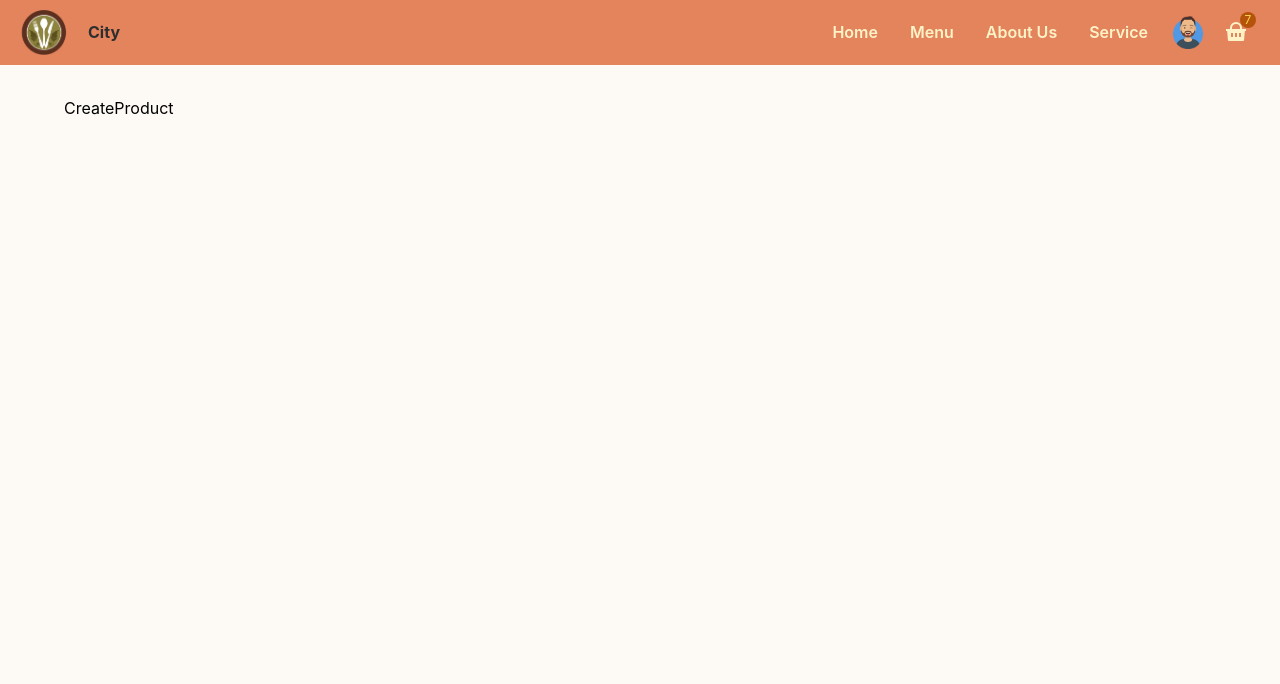
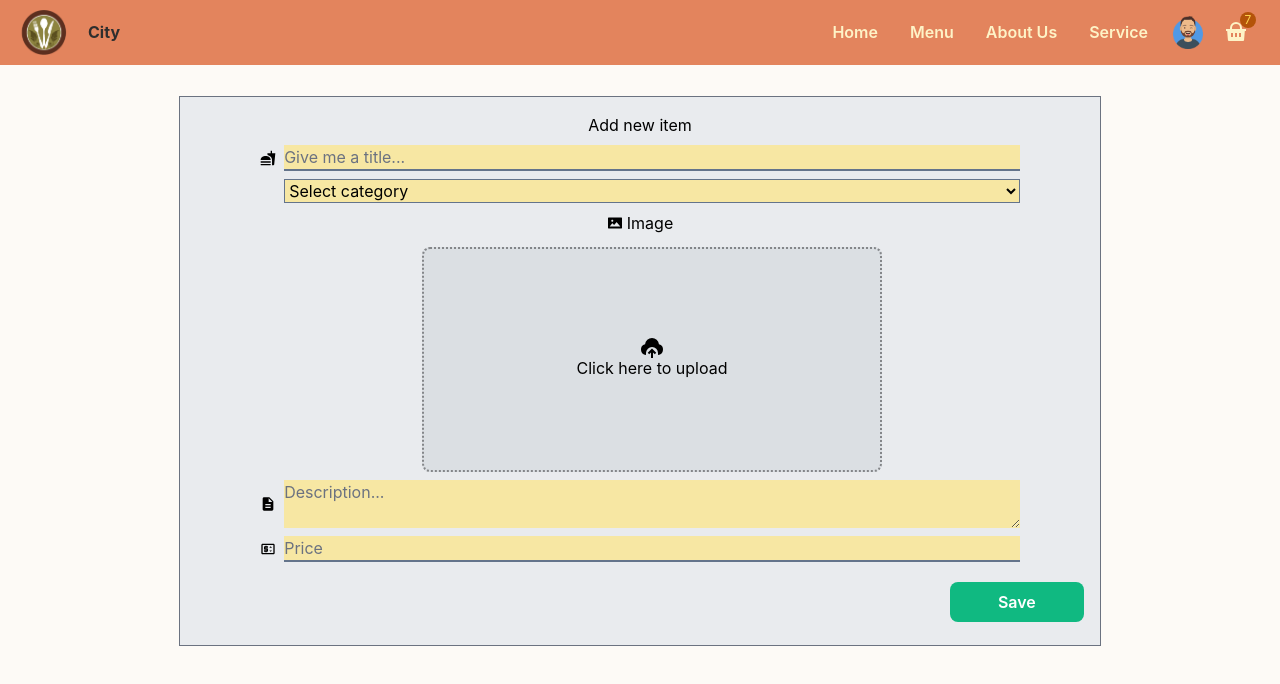
Before and after one commit to SvenAndreas/devFood, a React (Create React App) app: page /createItem in a window 1280 px wide. Shown: the top 684 px of the page. Built offline with nearby package versions, Linux system fonts and the light colour scheme.

Commit message:
CreateProduct form desing first stage completed

```diff
--- a/src/components/CreateProduct.js
+++ b/src/components/CreateProduct.js
@@ -1,8 +1,113 @@
-import React from 'react'
+import React,{useState} from 'react'
+import {MdFastfood, MdDescription,MdOutlinePriceChange} from "react-icons/md"
+import {RiUploadCloud2Fill, RiDeleteBin2Line, } from "react-icons/ri"
+import {AiFillPicture} from "react-icons/ai"
+import {categories} from "../utils/data"
+import Loader from './Loader'
+
 
 function CreateProduct() {
+
+  const [isLoading, setIsLoading] = useState(false)
+  const [imageAsset, setImageAsset] = useState(null)
+
+  const upLoadImage = ()=>{}
+  const deleteImage = ()=>{}
   return (
-    <div>CreateProduct</div>
+      <form className='flex flex-col w-[80%] m-auto h-550 items-center bg-slate-300/40 border border-gray-500'
+      onSubmit={(e)=>e.preventDefault(e)}>
+        <h1 className='mt-4'>
+          Add new item
+        </h1>
+        <div className='flex mt-2 w-full justify-center'>
+          <MdFastfood className='self-center mr-2'/>
+          <input
+          className='w-[80%] outline-none border-b-2 border-slate-500 bg-amber-200/75 placeholder:text-gray-500'
+          placeholder='Give me a title...'
+          type="text"
+          name="title"
+          />
+        </div>
+        <div className='flex mt-2 w-full justify-center'>
+          <select className='w-[80%] ml-6 outline-none border border-solid border-slate-500 bg-amber-200/75 placeholder:text-gray-500'>
+            <option value="other" className='bg-white placeholder:text-gray-500' >
+              Select category
+            </option>
+            {categories && categories.map(e=>(
+              <option className='text-base font-semibold'>
+                {e.name}
+              </option>
+            ))}
+          </select>
+        </div>
+        <p className='mt-2 flex items-center'>
+          <AiFillPicture className='mr-1'/>
+          Image
+          </p>
+        <div className='w-[50%] h-225 mt-3 bg-slate-500/10 ml-6 cursor-pointer rounded-lg border-2 border-dotted border-black/40 flex items-center justify-center'>
+          {isLoading ? (
+            <Loader/>
+          ):(
+            <>
+              {!imageAsset ? (
+                 <label className='w-full h-full flex flex-col items-center justify-center cursor-pointer'>
+                 <div className='flex items-center justify-center flex-col'>
+                   <RiUploadCloud2Fill className='cursor-pointer scale-150'/>
+                   <p className='text-center cursor-pointer'>
+                     Click here to upload
+                   </p>
+                 </div>
+                 <input
+                  className="w-0 h-0"
+                  type="file"
+                  accept='image/*'
+                  onChange={upLoadImage}
+                  />
+               </label>
+              ):(
+                <>
+                  <div className='relative h-full'>
+                    <img
+                      src={imageAsset}
+                      alt="UploadedImage"
+                      className='w-full h-full object-cover'/>
+                    <button
+                      className='absolute rounded-full bg-red-500 text-xl cursor-pointer hover:shadow-md duration-500 transition-all'
+                      onClick={deleteImage}>
+                      <RiDeleteBin2Line className='text-white'/>
+                    </button>
+                  </div>
+                </>
+              )}
+            </>
+          )
+          }
+        </div>
+        <div className='flex mt-2 w-full justify-center'>
+          <MdDescription className='self-center mr-2'/>
+          <textarea
+          className='w-[80%] outline-none border-slate-500 bg-amber-200/75 placeholder:text-gray-500'
+          placeholder='Description...'
+          type="text"
+          name="description"
+          />
+        </div>
+        <div className='flex mt-2 w-full justify-center'>
+          <MdOutlinePriceChange className='self-center mr-2'/>
+          <input
+          className='w-[80%] outline-none border-b-2 border-slate-500 bg-amber-200/75 placeholder:text-gray-500'
+          placeholder="Price"
+          type="text"
+          name="price"
+          />
+        </div>
+        <button
+         type='submit'
+         className='mt-3 md:mt-5 md:mr-4 md:ml-auto md:w-auto w-full bg-emerald-500 text-white font-semibold px-12 py-2 rounded-lg hover:bg-emerald-400'
+         >
+          Save
+        </button>
+      </form>
   )
 }
 
--- /dev/null
+++ b/src/components/Loader.js
@@ -0,0 +1,15 @@
+import React from 'react'
+
+function Loader() {
+  return (
+    <div role="status">
+    <svg class="inline mr-2 w-12 h-12 text-gray-200 animate-spin dark:text-gray-600 fill-blue-600" viewBox="0 0 100 101" fill="none" xmlns="http://www.w3.org/2000/svg">
+        <path d="M100 50.5908C100 78.2051 77.6142 100.591 50 100.591C22.3858 100.591 0 78.2051 0 50.5908C0 22.9766 22.3858 0.59082 50 0.59082C77.6142 0.59082 100 22.9766 100 50.5908ZM9.08144 50.5908C9.08144 73.1895 27.4013 91.5094 50 91.5094C72.5987 91.5094 90.9186 73.1895 90.9186 50.5908C90.9186 27.9921 72.5987 9.67226 50 9.67226C27.4013 9.67226 9.08144 27.9921 9.08144 50.5908Z" fill="currentColor"/>
+        <path d="M93.9676 39.0409C96.393 38.4038 97.8624 35.9116 97.0079 33.5539C95.2932 28.8227 92.871 24.3692 89.8167 20.348C85.8452 15.1192 80.8826 10.7238 75.2124 7.41289C69.5422 4.10194 63.2754 1.94025 56.7698 1.05124C51.7666 0.367541 46.6976 0.446843 41.7345 1.27873C39.2613 1.69328 37.813 4.19778 38.4501 6.62326C39.0873 9.04874 41.5694 10.4717 44.0505 10.1071C47.8511 9.54855 51.7191 9.52689 55.5402 10.0491C60.8642 10.7766 65.9928 12.5457 70.6331 15.2552C75.2735 17.9648 79.3347 21.5619 82.5849 25.841C84.9175 28.9121 86.7997 32.2913 88.1811 35.8758C89.083 38.2158 91.5421 39.6781 93.9676 39.0409Z" fill="currentFill"/>
+    </svg>
+    <span class="sr-only">Loading...</span>
+</div>
+  )
+}
+
+export default Loader
--- a/src/utils/data.js
+++ b/src/utils/data.js
@@ -33,3 +33,31 @@ export const containerData = [
         src: P5
     }
 ]
+
+export const categories = [
+    {
+        id: 1,
+        name: "Curry",
+        urlParamName: "curry"
+    },
+    {
+        id: 2,
+        name: "Drinks",
+        urlParamName: "drinks"
+    },
+    {
+        id: 3,
+        name: "Pizza",
+        urlParamName: "pizza"
+    },
+    {
+        id: 4,
+        name: "Sandwich",
+        urlParamName: "sandwich"
+    },
+    {
+        id:5,
+        name:"Desert",
+        urlParamName:"desert"
+    }
+]
--- a/tailwind.config.js
+++ b/tailwind.config.js
@@ -28,6 +28,8 @@ module.exports = {
         370: "370px",
         420: "420px",
         510: "510px",
+        550: "550px",
+        575: "575px",
         600: "600px",
         685: "685px",
         800: "800px",
@@ -50,8 +52,10 @@ module.exports = {
         textColor: "#515151",
         cartNumBg: "#e88013",
         primary: "#f5f3f3",
-        navBarColor:"#e3845d"
-      }
+        navBarColor:"#e3845d",
+        backGroundColor:"#ECCD94",
+      },
+
     },
   },
   plugins: [],
```
